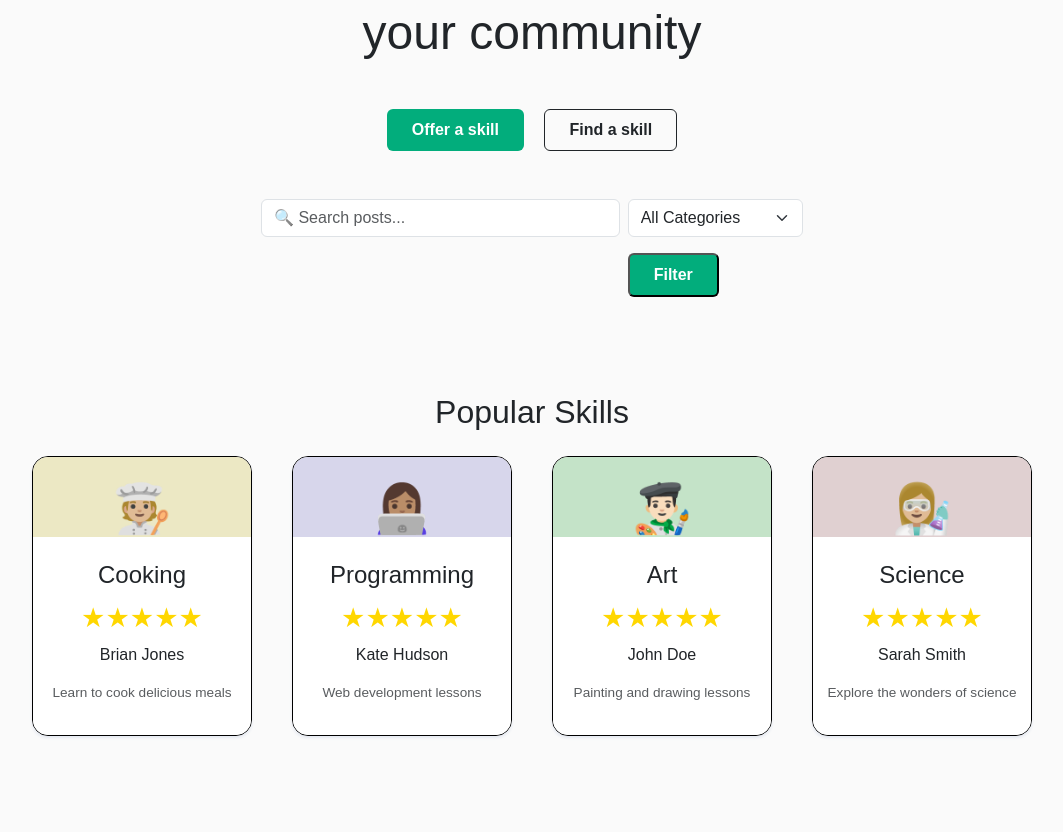
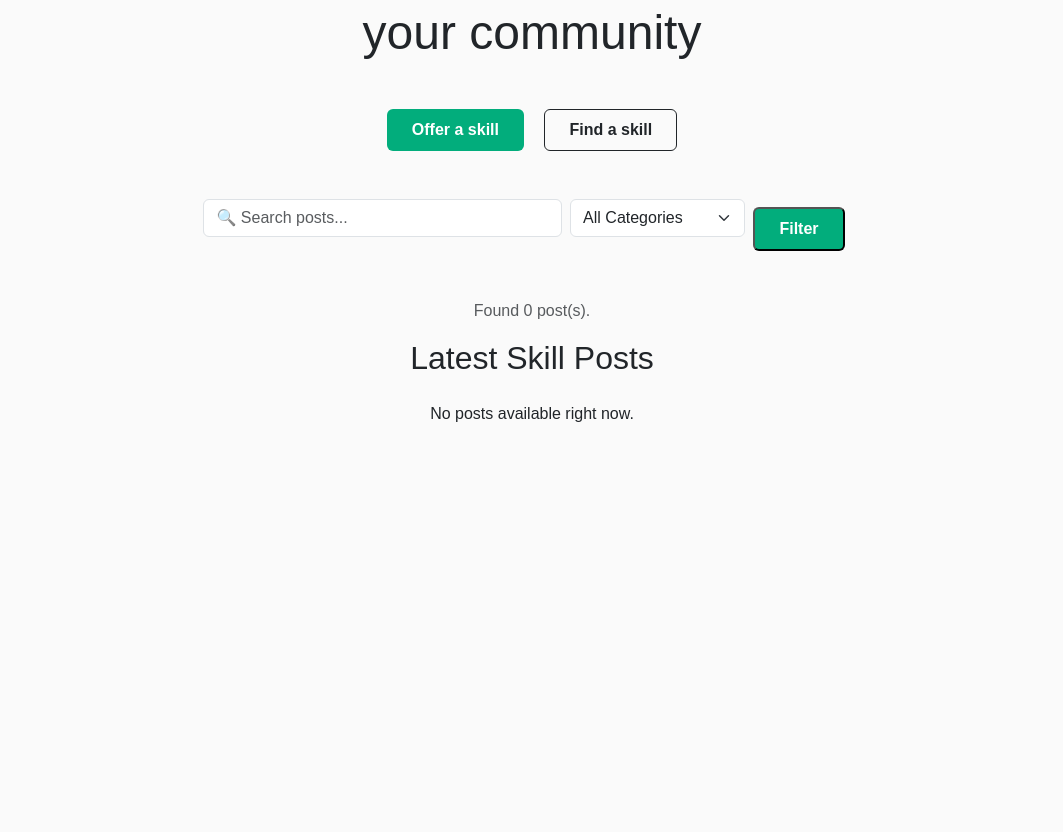
Before and after one commit to d3noDL/dj_skillswap, a Django app: page / in a window 1280 px wide. Shown: the part 304-1136 px from the top of the page, without its empty margins (108-1171 px from the left). After the commit the page ends 726 px from the top, so only its background shows below. Run offline with Django 5.2, Linux system fonts and the light colour scheme; tables that the repository leaves empty hold one stand-in row (values such as "Sample post").

Commit message:
post card in home page error fix

```diff
--- a/templates/core/home.html
+++ b/templates/core/home.html
@@ -11,7 +11,6 @@
     <a href="{% url 'dj_skillswap_app:post_list' %}" class="btn btn-outline-dark px-4 py-2 fw-semibold">Find a skill</a>
   </div>
 </div>
-
 <div class="container mb-5">
   <form method="get" action="{% url 'dj_skillswap_app:post_list' %}">
     <div class="row justify-content-center g-2">
@@ -22,75 +21,27 @@
         <select class="form-select" name="category">
           <option value="">All Categories</option>
           {% for cat in categories %}
-          <option value="{{ cat.id }}">{{ cat.name }}</option>
+            <option value="{{ cat.id }}">{{ cat.name }}</option>
           {% endfor %}
         </select>
-        <div class="col-md-2 mt-2 mt-md-0">
-          <div class="col-md-auto mt-3">
-            <button type="submit" class="rounded filter-button px-4 py-2 me-3 fw-semibold"
-              style="background-color: #02ad7c; color: white;">
-              Filter
-            </button>
-          </div>
-        </div>
-
       </div>
-
+      <div class="col-md-auto mt-3">
+        <button type="submit" class="rounded filter-button px-4 py-2 me-3 fw-semibold"
+          style="background-color: #02ad7c; color: white;">Filter</button>
+      </div>
     </div>
   </form>
 </div>
-<br />
-<br />
-<h2 class="text-center mb-4">Popular Skills</h2>
-<div class="d-flex justify-content-center flex-wrap gap-4 mb-5 mt-4">
-
-  <div class="card card-hover mx-2" style="width: 220px; border: 1px solid black;">
-    <div style="height: 80px; background-color: #ECE8C4; display: flex; justify-content: center; align-items: center;">
-      <span class="mt-4" style="font-size: 3rem;">🧑🏼‍🍳</span>
+<p class="text-center text-muted">Found {{ posts|length }} post(s).</p>
+<h2 class="text-center mb-4">Latest Skill Posts</h2>
+<div class="row row-cols-1 row-cols-md-2 row-cols-lg-3 g-4 justify-content-center mb-5">
+  {% for post in posts %}
+    <div class="col" style="max-width: 320px;">
+      {% include 'partials/post_card.html' %}
     </div>
-    <div class="text-center py-2" style="background-color: white;">
-      <h5 class="mt-3" style="font-size: 1.5rem;">Cooking</h5>
-      <span class="mb-" style="color: gold; font-size: 1.70rem;">★★★★★</span>
-      <p class="mt-1" style="font-size: 1.0rem;">Brian Jones</p>
-      <p class="mb-4 mt-2 text-muted" style="font-size: 0.85rem;">Learn to cook delicious meals</p>
-    </div>
-  </div>
-
-  <div class="card card-hover mx-2" style="width: 220px; border: 1px solid black;">
-    <div style="height: 80px; background-color: #D7D6EB; display: flex; justify-content: center; align-items: center;">
-      <span class="mt-4" style="font-size: 3rem;">👩🏽‍💻</span>
-    </div>
-    <div class="text-center py-2" style="background-color: white;">
-      <h5 class="mt-3" style="font-size: 1.5rem;">Programming</h5>
-      <span class="mb-" style="color: gold; font-size: 1.70rem;">★★★★★</span>
-      <p class="mt-1" style="font-size: 1.0rem;">Kate Hudson</p>
-      <p class="mb-4 mt-2 text-muted" style="font-size: 0.85rem;">Web development lessons</p>
-    </div>
-  </div>
-
-  <div class="card card-hover mx-2" style="width: 220px; border: 1px solid black;">
-    <div style="height: 80px; background-color: #C4E3C8; display: flex; justify-content: center; align-items: center;">
-      <span class="mt-4" style="font-size: 3rem;">👨🏻‍🎨</span>
-    </div>
-    <div class="text-center py-2" style="background-color: white;">
-      <h5 class="mt-3" style="font-size: 1.5rem;">Art</h5>
-      <span class="mb-" style="color: gold; font-size: 1.70rem;">★★★★★</span>
-      <p class="mt-1" style="font-size: 1.0rem;">John Doe</p>
-      <p class="mb-4 mt-2 text-muted" style="font-size: 0.85rem;">Painting and drawing lessons</p>
-    </div>
-  </div>
-  <div class="card card-hover mx-2" style="width: 220px; border: 1px solid black;">
-    <div style="height: 80px; background-color: #E0D0D1; display: flex; justify-content: center; align-items: center;">
-      <span class="mt-4" style="font-size: 3rem;">👩🏼‍🔬</span>
-    </div>
-    <div class="text-center py-2" style="background-color: white;">
-      <h5 class="mt-3" style="font-size: 1.5rem;">Science</h5>
-      <span class="mb-" style="color: gold; font-size: 1.70rem;">★★★★★</span>
-      <p class="mt-1" style="font-size: 1.0rem;">Sarah Smith</p>
-      <p class="mb-4 mt-2 text-muted" style="font-size: 0.85rem;">Explore the wonders of science</p>
-    </div>
-  </div>
-
+  {% empty %}
+    <p class="text-center">No posts available right now.</p>
+  {% endfor %}
 </div>
 
 {% endblock %}
```
Also changed, not shown: dj_skillswap_app/views.py (+7 -2 lines).
